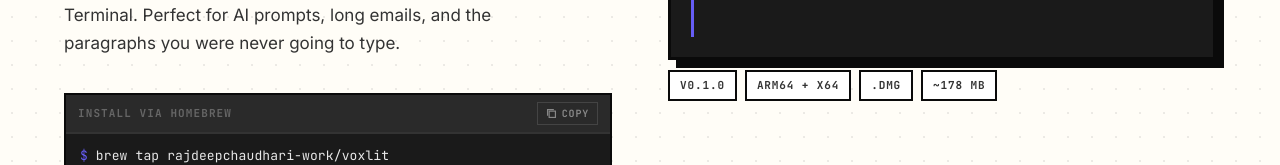
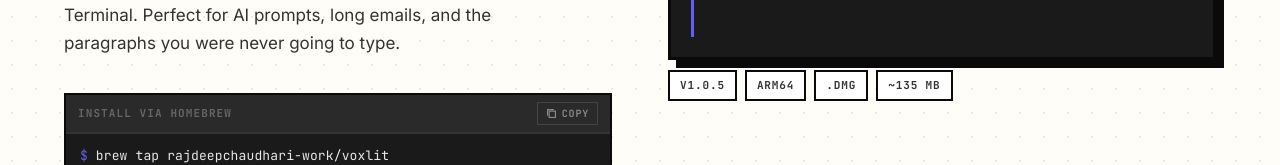
Before and after one commit to rajdeepchaudhari-work/voxlit, a React (Vite) app in the folder website/: page / in a window 1280 px wide. Shown: the part 547-712 px from the top of the page. Built offline with nearby package versions, Linux system fonts and the light colour scheme; no server answers.

Commit message:
Website: bump version to v1.0.5, correct arch and size
- v0.1.0 → v1.0.5 (Hero trust pills + DownloadCTA overline)
- arm64 + x64 → arm64 (v1.0.5 release is Apple Silicon only)
- ~178/180 MB → ~135 MB (actual arm64 DMG size from latest release)

```diff
--- a/website/src/components/DownloadCTA.tsx
+++ b/website/src/components/DownloadCTA.tsx
@@ -30,7 +30,7 @@
 
           {/* Overline */}
           <div className="overline" style={{ marginBottom: 16, color: '#666' }}>
-            Free Download · v0.1.0
+            Free Download · v1.0.5
           </div>
 
           {/* Headline */}
@@ -53,7 +53,7 @@
             color: '#333',
             marginBottom: 40,
           }}>
-            macOS 13 Ventura or later. Apple Silicon and Intel. ~180 MB.
+            macOS 13 Ventura or later. Apple Silicon. ~135 MB.
           </p>
 
           {/* ── PRIMARY: Homebrew ── */}
@@ -188,7 +188,7 @@
                   fontFamily: 'var(--font-mono)',
                   fontSize: '0.8125rem',
                   color: '#333',
-                }}>Download the .dmg · arm64 + x64 · ~178 MB</div>
+                }}>Download the .dmg · arm64 · ~135 MB</div>
               </div>
               <a href={DOWNLOAD_URL} className="btn-ghost" style={{ padding: '10px 20px', fontSize: '0.8125rem', flexShrink: 0 }}>
                 <DownloadIcon /> Download .dmg
--- a/website/src/components/Hero.tsx
+++ b/website/src/components/Hero.tsx
@@ -202,7 +202,7 @@
             </div>
 
             <div style={{ marginTop: 10, display: 'flex', gap: 8, flexWrap: 'wrap' }}>
-              {['v0.1.0', 'arm64 + x64', '.dmg', '~178 MB'].map(t => (
+              {['v1.0.5', 'arm64', '.dmg', '~135 MB'].map(t => (
                 <span key={t} className="trust-pill">{t}</span>
               ))}
             </div>
```
